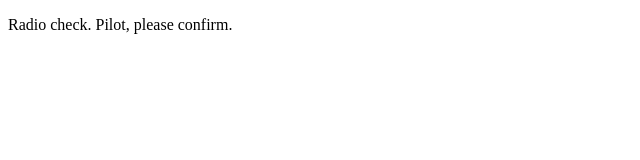
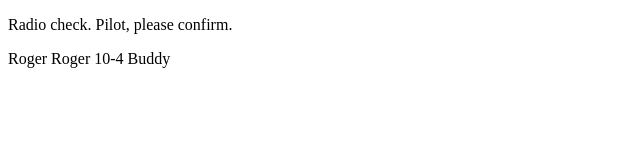
Before and after one commit to Zophkiel/communication-log, a plain HTML site: page index.html in a window 1280 px wide. Shown: the whole page, without its empty margins (0-640 px from the left). Drawn offline with Linux system fonts and the light colour scheme.

Commit message:
Pilot Response Please Work

```diff
--- a/index.html
+++ b/index.html
@@ -2,5 +2,7 @@
 <html>
    <body>
       <p>Radio check. Pilot, please confirm.</p>
+
+      <p>Roger Roger 10-4 Buddy</p>
    </body>
 </html>
```
